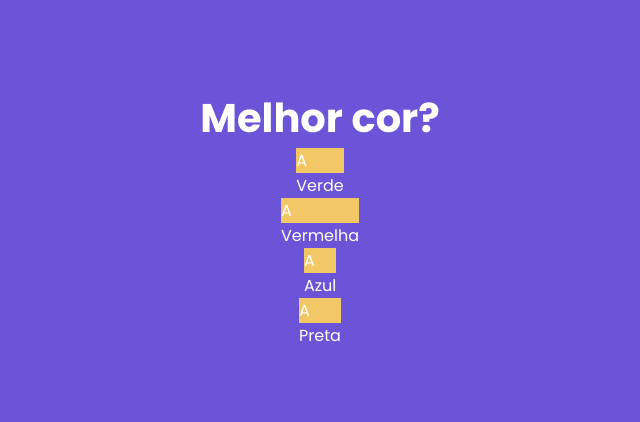
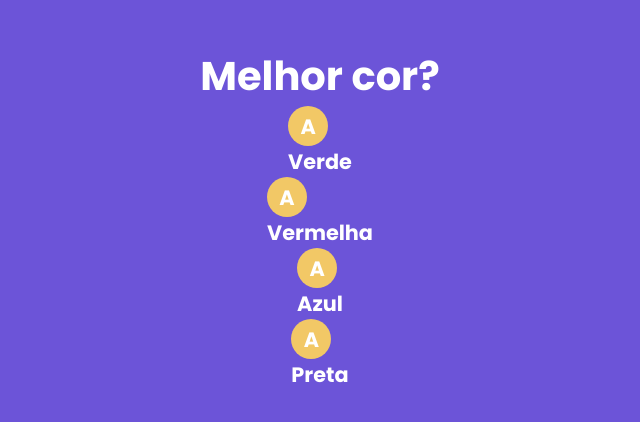
Before and after one commit to David-Pires/quiz, a Next.js app: page / in a window 1280 px wide. Shown: the part 182-604 px from the top of the page, without its empty margins (320-960 px from the left). Built offline with nearby package versions, Linux system fonts and the light colour scheme.

Commit message:
styles resposta.module.css .letra .valor

```diff
--- a/styles/Resposta.module.css
+++ b/styles/Resposta.module.css
@@ -1,3 +1,20 @@
 .resposta {
   display: flex;
 }
+.letra {
+  display:flex;
+  justify-content: center;
+  align-items: center;
+  height: 40px;
+  width: 40px;
+  border-radius: 20px;
+  font-size:1.3rem;
+  font-weight: 700;
+}
+
+.valor{
+  font-size: 1.3rem;
+  font-weight: 700;
+
+
+}
```
